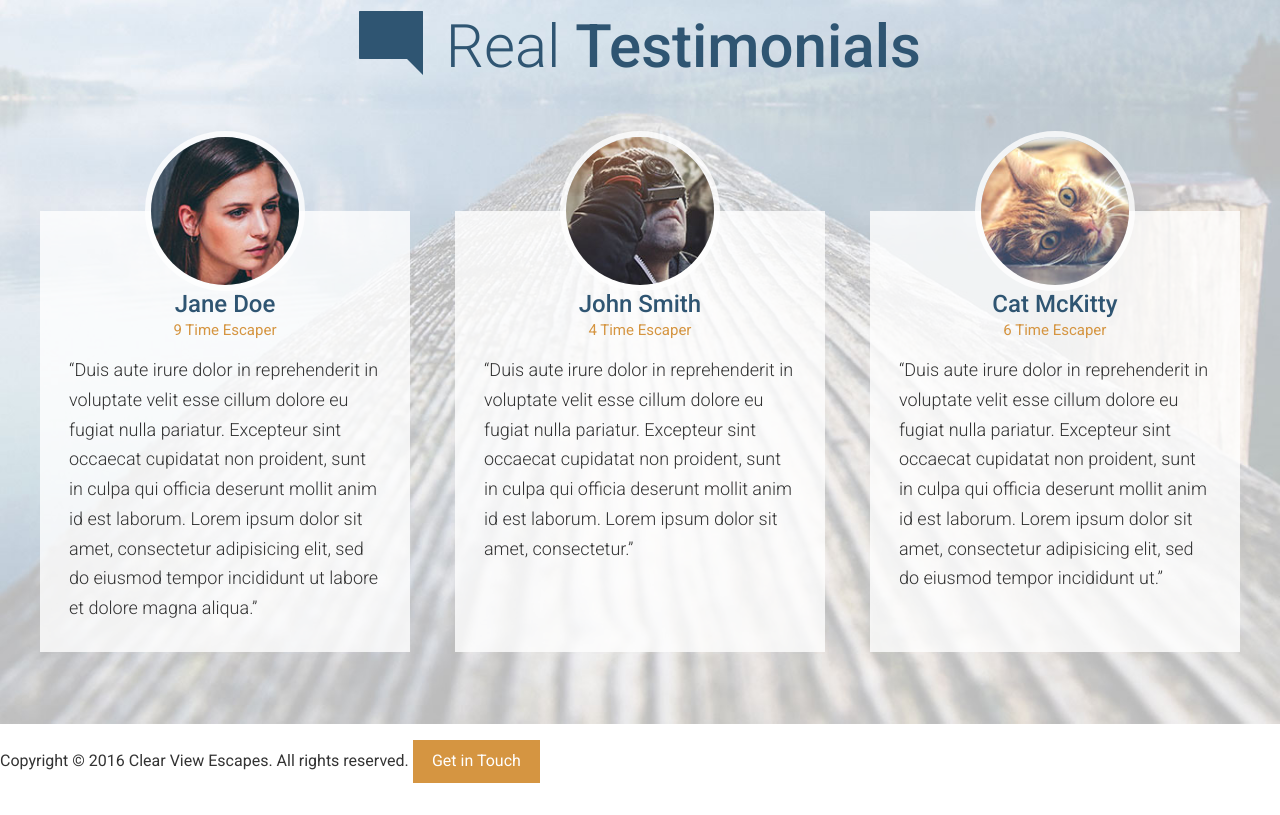
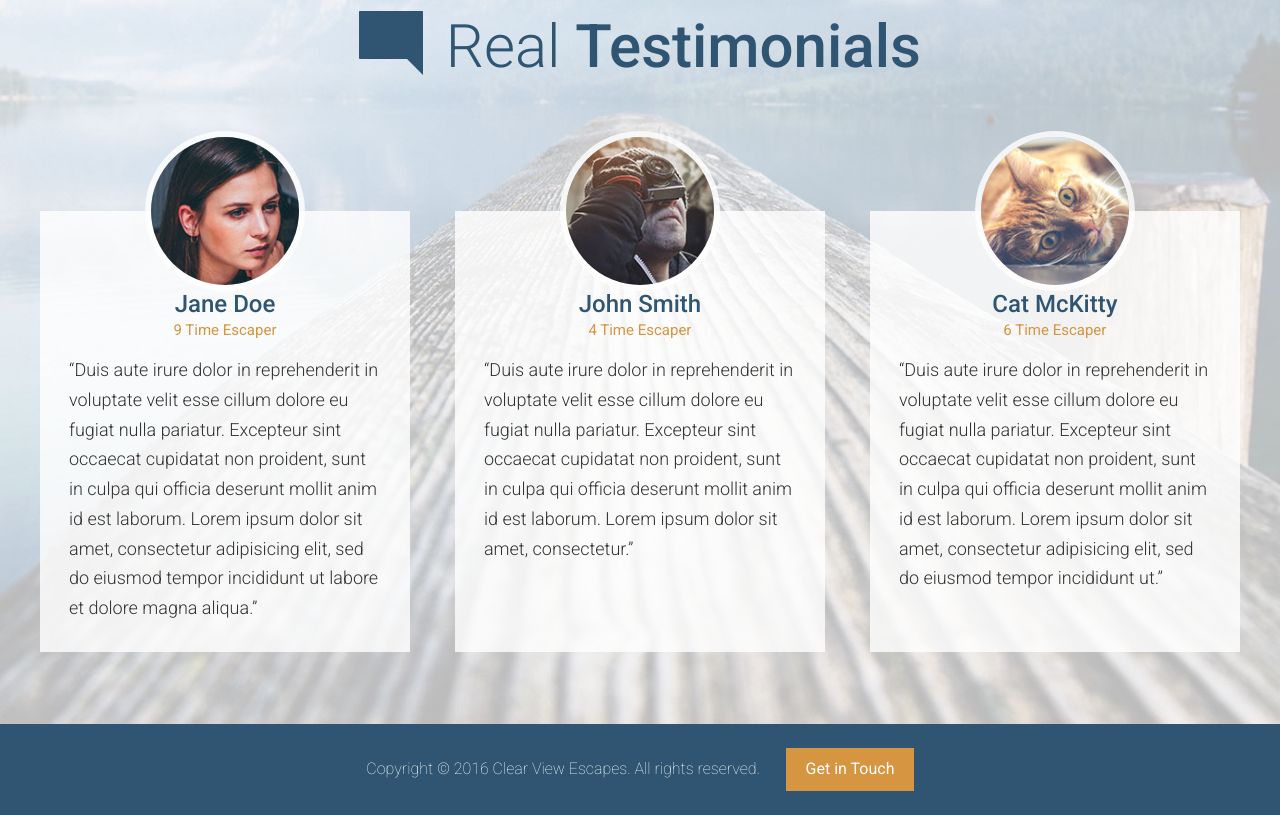
Before and after one commit to DesignBySite/travel-site, a website: page app/index.html in a window 1280 px wide. Shown: the part 2856-3671 px from the top of the page. Drawn offline with Linux system fonts and the light colour scheme.

Commit message:
completed styling the footer

```diff
--- /dev/null
+++ b/app/assets/styles/modules/_site-footer.css
@@ -0,0 +1,18 @@
+.site-footer {
+  background-color: $mainBlue;
+  color: #FFF;
+  padding: .5rem 0;
+  text-align: center;
+
+  &__text {
+    display: block;
+    margin-bottom: 1rem;
+    font-weight: 200;
+
+    @mixin atMedium {
+      display: inline;
+      margin-bottom: 0;
+      margin-right: 1.4rem;
+    }
+  }
+}
--- a/app/assets/styles/styles.css
+++ b/app/assets/styles/styles.css
@@ -13,3 +13,4 @@
 @import "modules/_feature-item";
 @import "modules/_testimonial";
 @import "modules/_sprite";
+@import "modules/_site-footer";
--- a/app/index.html
+++ b/app/index.html
@@ -148,8 +148,10 @@
     </div>
   </div>
 
-  <footer>
-    <p>Copyright &copy; 2016 Clear View Escapes. All rights reserved. <a class="btn btn--orange" href="#">Get in Touch</a></p>
+  <footer class="site-footer">
+    <div class="wrapper">
+      <p><span class="site-footer__text">Copyright &copy; 2016 Clear View Escapes. All rights reserved.</span> <a class="btn btn--orange" href="#">Get in Touch</a></p>
+    </div>
   </footer>
 </body>
 </html>
--- a/app/temp/styles/styles.css
+++ b/app/temp/styles/styles.css
@@ -1060,3 +1060,25 @@
     height: 42px;
     background-position: 36.69752421959096% 45.792307692307695%;
   }
+
+.site-footer {
+  background-color: #2f5572;
+  color: #FFF;
+  padding: .5rem 0;
+  text-align: center;
+}
+
+.site-footer__text {
+    display: block;
+    margin-bottom: 1rem;
+    font-weight: 200;
+  }
+
+@media (min-width: 800px) {
+
+.site-footer__text {
+      display: inline;
+      margin-bottom: 0;
+      margin-right: 1.4rem
+  }
+  }
```
